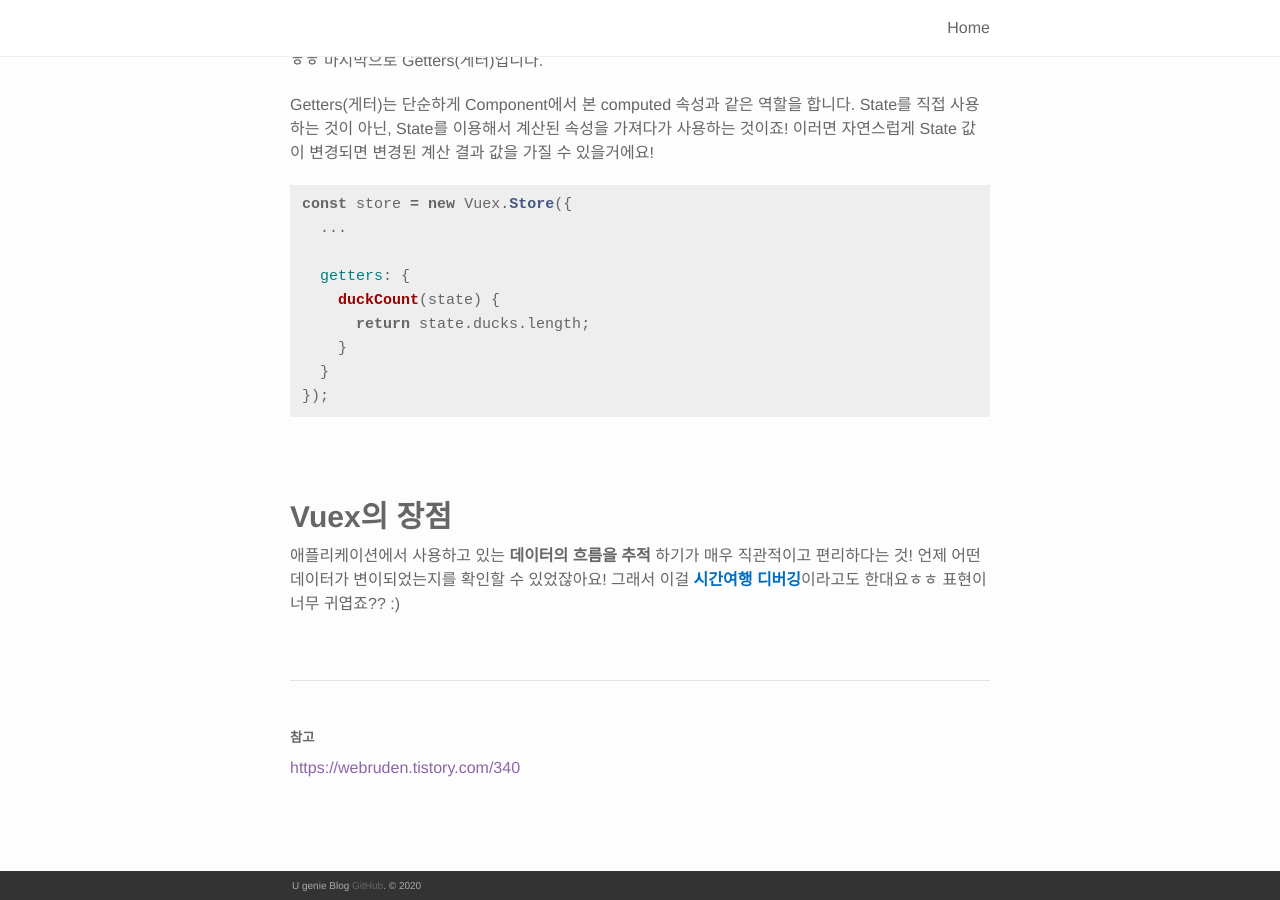
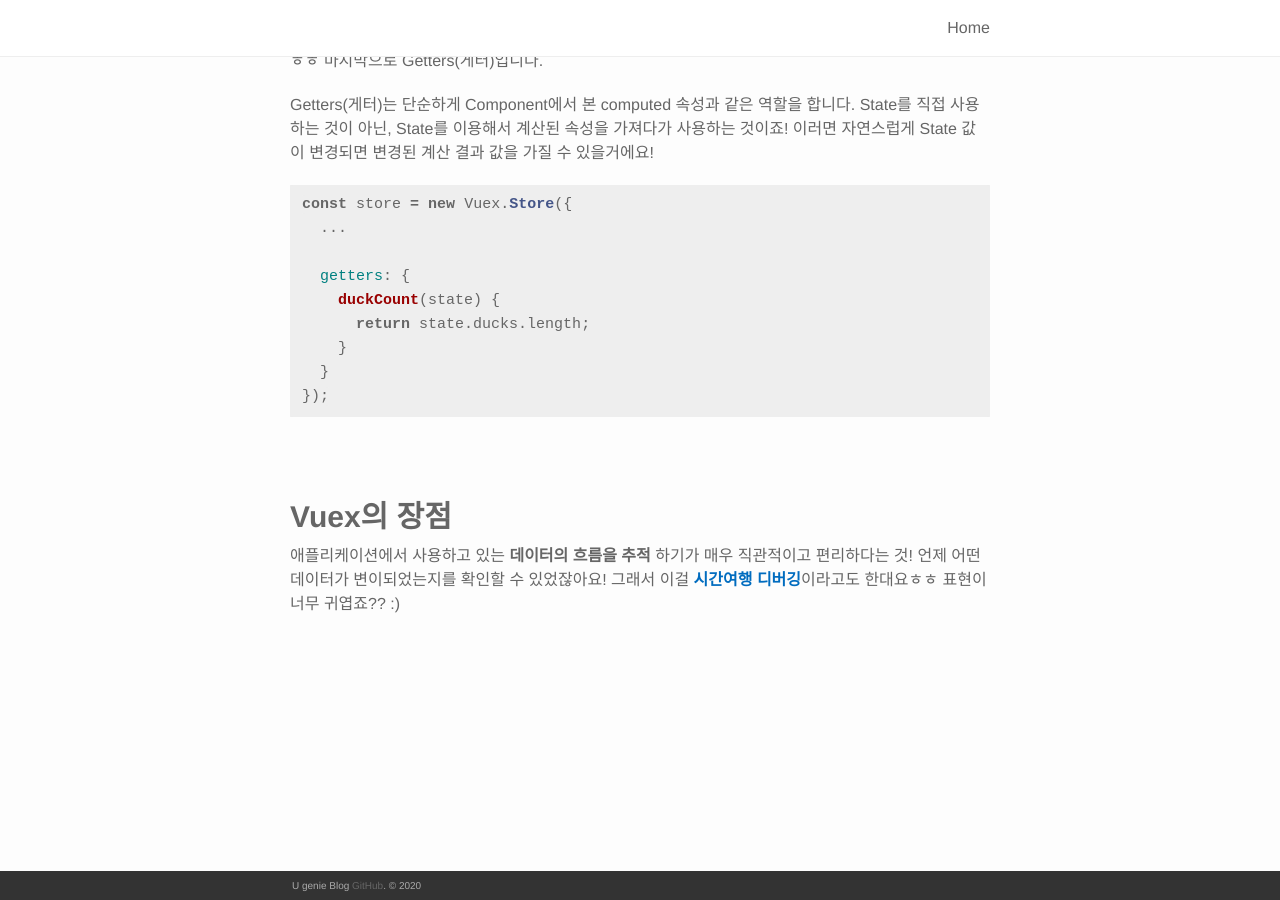
Before and after one commit to HyunYuJin/HyunYuJin.github.io, a Jekyll site: the page built from _posts/2020-05-13-Vuex.markdown, in a window 1280 px wide and 900 px high, scrolled down 4726 px. Built offline with Jekyll 4.4.1, drawn with Linux system fonts in a browser that asks for light colours; nearby versions of some CDN libraries.

Commit message:
Posts are not posted

```diff
--- a/_posts/2020-05-13-Vuex.markdown
+++ b/_posts/2020-05-13-Vuex.markdown
@@ -203,11 +203,3 @@ const store = new Vuex.Store({
 ### Vuex의 장점
 애플리케이션에서 사용하고 있는 **데이터의 흐름을 추적** 하기가 매우 직관적이고 편리하다는 것!
 언제 어떤 데이터가 변이되었는지를 확인할 수 있었잖아요! 그래서 이걸 <span style="color: #006cbf; font-weight: bold;">시간여행 디버깅</span>이라고도 한대요ㅎㅎ 표현이 너무 귀엽죠?? :)
-
-
-
-<br />
-<hr />
-<br />
-##### 참고
-[https://webruden.tistory.com/340](https://webruden.tistory.com/340)
```
